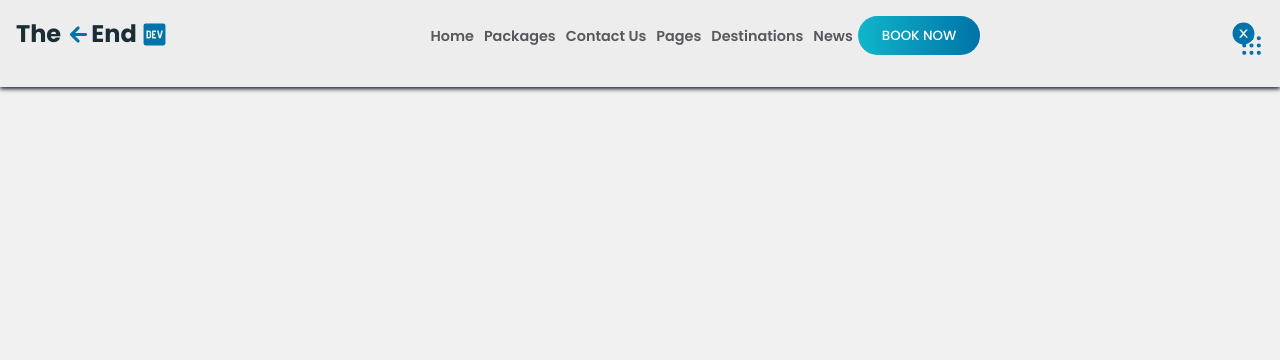
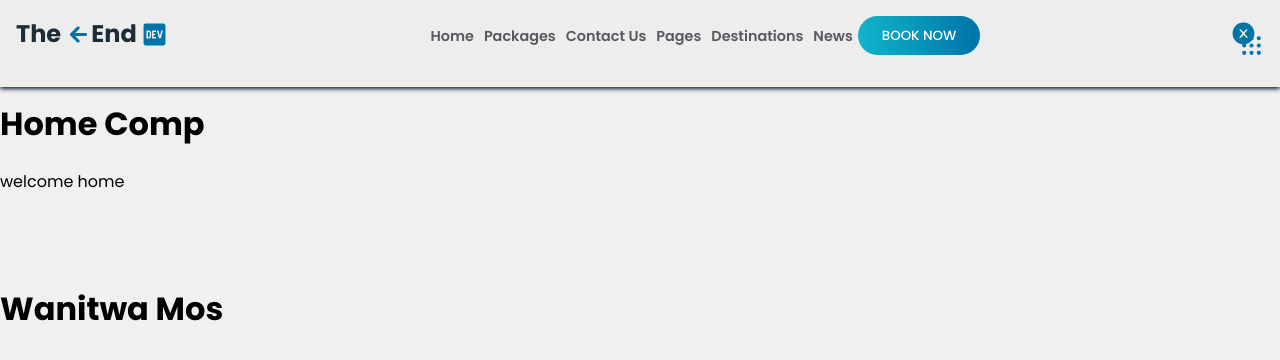
Before and after one commit to JohnMartin-19/travel, a React (Create React App) app in the folder travel/: page / in a window 1280 px wide. Shown: the top 360 px of the page. Built offline with nearby package versions, Linux system fonts and the light colour scheme.

Commit message:
made changes

```diff
--- a/travel/src/App.js
+++ b/travel/src/App.js
@@ -11,9 +11,8 @@ function App() {
 
 
       <NavBar/>
-
-      <Main/>
       <Home/>
+      <Main />
       <Footer/>
 
 
--- a/travel/src/Components/Footer/Footer.jsx
+++ b/travel/src/Components/Footer/Footer.jsx
@@ -4,7 +4,7 @@ import  './footer.css';
 
 function Footer(){
     return(
-        <div>Footer Component</div>
+        <div></div>
     )
 }
 
--- a/travel/src/Components/Home/Home.jsx
+++ b/travel/src/Components/Home/Home.jsx
@@ -4,7 +4,13 @@ import  './home.css';
 
 function Home(){
     return(
-        <div>Home Component</div>
+        <div>
+            <br /><br /><br /><br />
+            <h1>Home Comp</h1>
+            <p>welcome home</p>
+
+        </div>
+
     )
 }
 
--- a/travel/src/Components/Main/Main.jsx
+++ b/travel/src/Components/Main/Main.jsx
@@ -4,7 +4,11 @@ import  './main.css';
 
 function Main(){
     return(
-        <div>Main Component</div>
+
+        <div>
+            <br /><br /><br />
+            <h1>Wanitwa Mos</h1>
+        </div>
     )
 }
 
```
Also changed, not shown: travel/src/Components/Home/home.css (line endings or trailing spaces).
